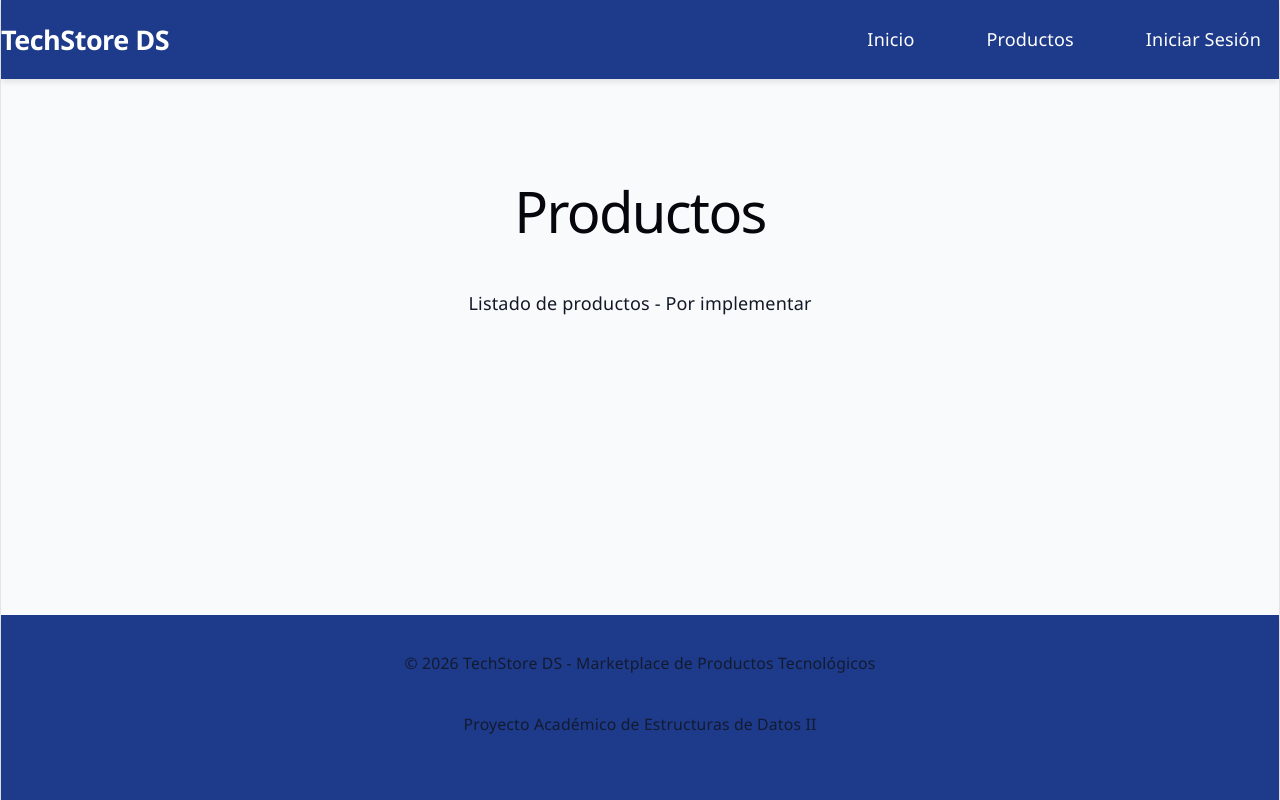
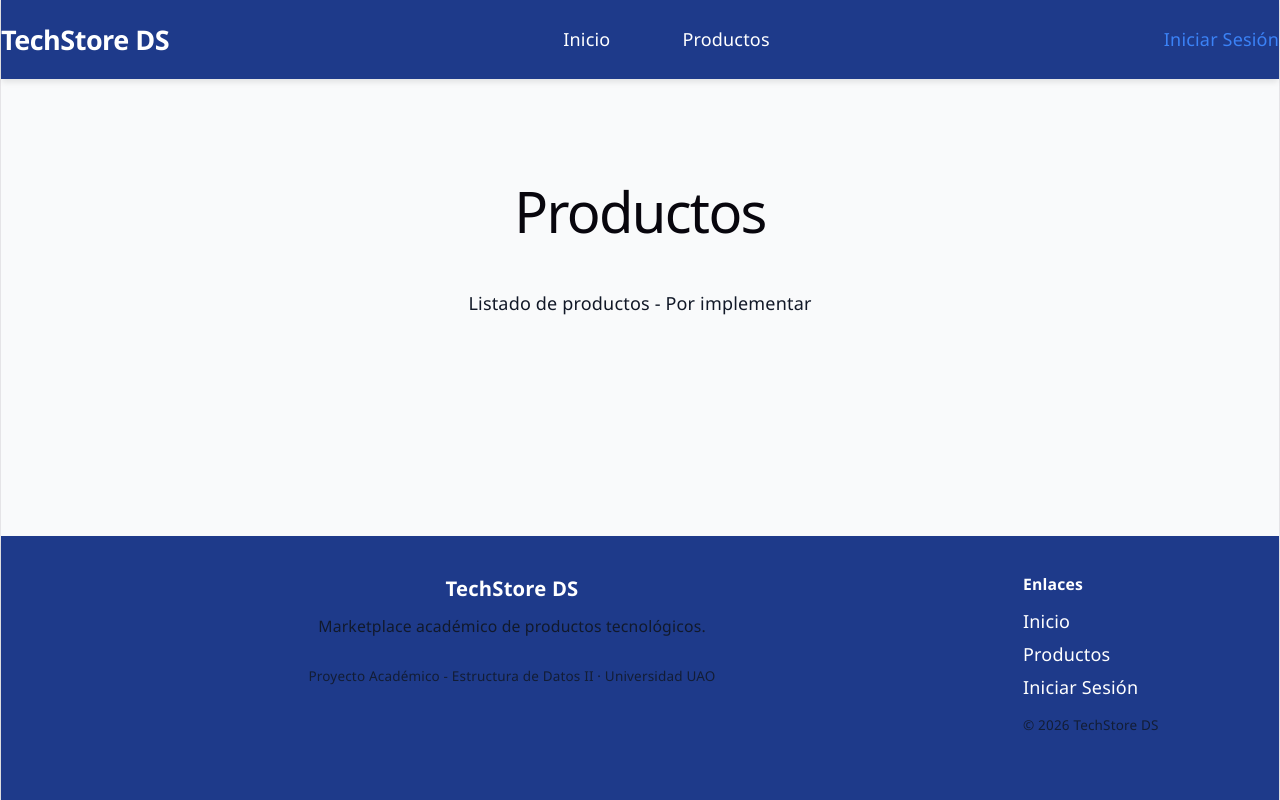
Before and after one commit to Daniiielee/Proyecto-ED2, a React (Vite) app in the folder ProyectoED2/: page /products in a window 1280 px wide. Built offline with nearby package versions, Linux system fonts and the light colour scheme; no server answers.

Commit message:
shared components and improved navbar

```diff
--- /dev/null
+++ b/ProyectoED2/src/components/common/ProductCard.module.scss
@@ -0,0 +1,71 @@
+@import '../../styles/_variables.scss';
+@import '../../styles/_mixins.scss';
+
+.card {
+  background: $card-bg;
+  border-radius: 0.5rem;
+  overflow: hidden;
+  box-shadow: 0 6px 18px rgba(0,0,0,0.06);
+  display: flex;
+  flex-direction: column;
+}
+
+.media {
+  width: 100%;
+  height: 160px;
+  overflow: hidden;
+  cursor: pointer;
+
+  img {
+    width: 100%;
+    height: 100%;
+    object-fit: cover;
+    display: block;
+  }
+}
+
+.body {
+  padding: 1rem;
+  display: flex;
+  flex-direction: column;
+  gap: 0.5rem;
+}
+
+.title {
+  font-size: $font-size-md;
+  margin: 0;
+}
+
+.category {
+  font-size: $font-size-sm;
+  color: $muted-color;
+}
+
+.meta {
+  display: flex;
+  justify-content: space-between;
+  align-items: center;
+}
+
+.price {
+  font-weight: 700;
+}
+
+.rating {
+  font-size: $font-size-sm;
+}
+
+.detailBtn {
+  margin-top: 0.5rem;
+  background: $primary-color;
+  color: white;
+  border: none;
+  padding: 0.5rem 0.75rem;
+  border-radius: 0.375rem;
+  cursor: pointer;
+  align-self: flex-start;
+
+  &:hover {
+    background: darken($primary-color, 6%);
+  }
+}
--- a/ProyectoED2/src/components/layout/Footer.module.scss
+++ b/ProyectoED2/src/components/layout/Footer.module.scss
@@ -5,18 +5,69 @@
   background-color: $primary-color;
   color: white;
   padding: 2rem;
-  text-align: center;
   margin-top: 2rem;
   @include shadow('md');
 
   .container {
     display: flex;
-    flex-direction: column;
-    gap: 0.5rem;
+    justify-content: space-between;
+    align-items: flex-start;
+    gap: 2rem;
+    flex-wrap: wrap;
   }
 
-  p {
-    font-size: $font-size-sm;
-    opacity: 0.9;
+  .left {
+    flex: 1 1 320px;
+  }
+
+  .brand {
+    font-weight: 800;
+    font-size: 1.125rem;
+  }
+
+  .description {
+    margin-top: 0.5rem;
+    font-size: 0.875rem;
+    opacity: 0.95;
+  }
+
+  .meta {
+    margin-top: 0.25rem;
+    font-size: 0.75rem;
+    opacity: 0.85;
+  }
+
+  .right {
+    flex: 0 0 220px;
+    text-align: left;
+  }
+
+  .linksTitle {
+    margin: 0 0 0.5rem 0;
+    font-size: 0.875rem;
+  }
+
+  .linksList {
+    list-style: none;
+    padding: 0;
+    margin: 0 0 0.75rem 0;
+
+    li {
+      margin: 0.25rem 0;
+
+      a {
+        color: white;
+        text-decoration: none;
+
+        &:hover {
+          color: $accent-color;
+        }
+      }
+    }
+  }
+
+  .copy {
+    font-size: 0.75rem;
+    opacity: 0.85;
   }
 }
--- a/ProyectoED2/src/components/layout/Footer.tsx
+++ b/ProyectoED2/src/components/layout/Footer.tsx
@@ -1,13 +1,33 @@
 import React from 'react';
+import { Link } from 'react-router-dom';
 import styles from './Footer.module.scss';
 
-// Componente de pie de página
+// Componente de pie de página con diseño en dos columnas
 export const Footer: React.FC = () => {
   return (
     <footer className={styles.footer}>
       <div className={styles.container}>
-        <p>&copy; 2026 TechStore DS - Marketplace de Productos Tecnológicos</p>
-        <p>Proyecto Académico de Estructuras de Datos II</p>
+        <div className={styles.left}>
+          <div className={styles.brand}>TechStore DS</div>
+          <p className={styles.description}>Marketplace académico de productos tecnológicos.</p>
+          <p className={styles.meta}>Proyecto Académico - Estructura de Datos II · Universidad UAO</p>
+        </div>
+
+        <div className={styles.right}>
+          <h4 className={styles.linksTitle}>Enlaces</h4>
+          <ul className={styles.linksList}>
+            <li>
+              <Link to="/">Inicio</Link>
+            </li>
+            <li>
+              <Link to="/products">Productos</Link>
+            </li>
+            <li>
+              <Link to="/login">Iniciar Sesión</Link>
+            </li>
+          </ul>
+          <p className={styles.copy}>&copy; 2026 TechStore DS</p>
+        </div>
       </div>
     </footer>
   );
--- a/ProyectoED2/src/components/layout/Navbar.module.scss
+++ b/ProyectoED2/src/components/layout/Navbar.module.scss
@@ -66,4 +66,42 @@
       }
     }
   }
+
+  .userArea {
+    display: flex;
+    align-items: center;
+    gap: 1rem;
+  }
+
+  .userInfo {
+    display: flex;
+    align-items: center;
+    gap: 0.75rem;
+  }
+
+  .userText {
+    color: white;
+    font-size: $font-size-sm;
+    opacity: 0.95;
+  }
+
+  .userName {
+    font-weight: 700;
+    margin-left: 0.25rem;
+  }
+
+  .logoutBtn {
+    background: transparent;
+    border: 1px solid rgba(255, 255, 255, 0.2);
+    color: white;
+    padding: 0.35rem 0.6rem;
+    border-radius: 0.375rem;
+    cursor: pointer;
+    @include transition('background-color', 'color');
+
+    &:hover {
+      background-color: rgba(255, 255, 255, 0.08);
+      color: $accent-color;
+    }
+  }
 }
--- a/ProyectoED2/src/components/layout/Navbar.tsx
+++ b/ProyectoED2/src/components/layout/Navbar.tsx
@@ -1,10 +1,23 @@
 import React from 'react';
-import { Link } from 'react-router-dom';
+import { Link, useNavigate } from 'react-router-dom';
 import styles from './Navbar.module.scss';
+import { useAuth } from '../../hooks/useAuth';
 
-// Componente de barra de navegación
-// Contiene logo y enlaces de navegación principal
+// Barra de navegación con lógica de autenticación
 export const Navbar: React.FC = () => {
+  const navigate = useNavigate();
+  const { currentUser, logout } = useAuth();
+
+  const handleLogout = async () => {
+    try {
+      await logout();
+      navigate('/login');
+    } catch (err) {
+      // En producción se debería manejar el error
+      console.error('Error cerrando sesión', err);
+    }
+  };
+
   return (
     <nav className={styles.navbar}>
       <div className={styles.container}>
@@ -27,12 +40,25 @@ export const Navbar: React.FC = () => {
               Productos
             </Link>
           </li>
-          <li>
+        </ul>
+
+        {/* Zona de usuario */}
+        <div className={styles.userArea}>
+          {currentUser ? (
+            <div className={styles.userInfo}>
+              <span className={styles.userText}>
+                Hola, <span className={styles.userName}>{currentUser.displayName || currentUser.email}</span>
+              </span>
+              <button className={styles.logoutBtn} onClick={handleLogout}>
+                Cerrar sesión
+              </button>
+            </div>
+          ) : (
             <Link to="/login" className={styles.link}>
               Iniciar Sesión
             </Link>
-          </li>
-        </ul>
+          )}
+        </div>
       </div>
     </nav>
   );
```
Also changed, not shown: ProyectoED2/src/components/common/LoadingSpinner.tsx (+4 -6 lines), ProyectoED2/src/components/common/PrivateRoute.tsx (added, +17 -0 lines), ProyectoED2/src/components/common/ProductCard.tsx (added, +38 -0 lines).
